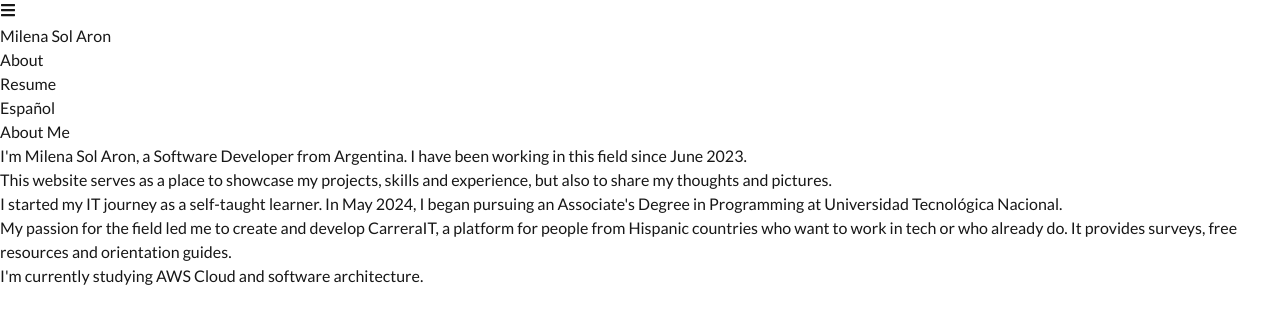
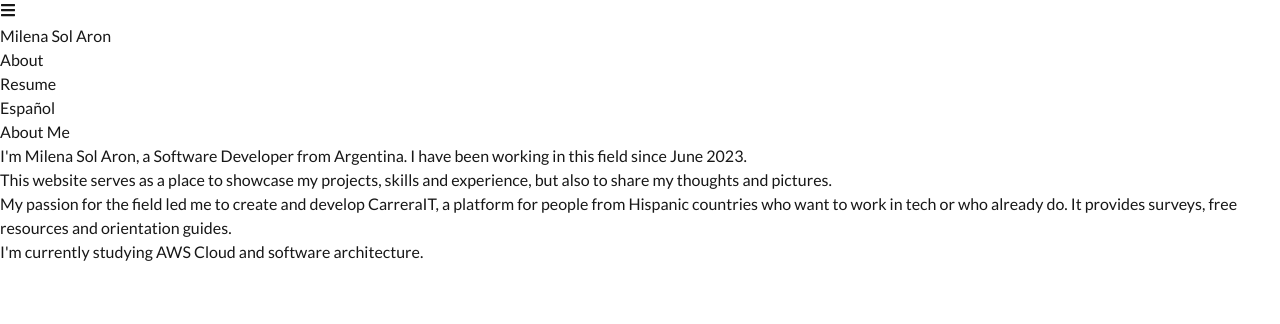
Before and after one commit to aronmilenasol/personal-website, a Next.js app: page /en/about in a window 1280 px wide. Shown: the top 324 px of the page. Built offline with nearby package versions, Linux system fonts and the light colour scheme.

Commit message:
refactor: remove the education paragraph from about.

```diff
--- a/messages/en.json
+++ b/messages/en.json
@@ -8,7 +8,6 @@
     "about-title": "About Me",
     "introduction": "I'm Milena Sol Aron, a Software Developer from Argentina. I have been working in this field since June 2023.",
     "website": "This website serves as a place to showcase my projects, skills and experience, but also to share my thoughts and pictures.",
-    "education": "I started my IT journey as a self-taught learner. In May 2024, I began pursuing an Associate's Degree in Programming at Universidad Tecnológica Nacional.",
     "carrerait": "My passion for the field led me to create and develop CarreraIT, a platform for people from Hispanic countries who want to work in tech or who already do. It provides surveys, free resources and orientation guides.",
     "studying": "I'm currently studying AWS Cloud and software architecture."
   },
--- a/messages/es.json
+++ b/messages/es.json
@@ -8,7 +8,6 @@
     "about-title": "Sobre mí",
     "introduction": "Soy Milena Sol Aron, una desarrolladora de software de Argentina. Estoy trabajando en el rubro desde junio de 2023.",
     "website": "Este sitio web es un espacio para mostrar mis proyectos personales, experiencia y habilidades, pero también para compartir pensamientos e imágenes.",
-    "education": "Comencé mis estudios de manera autodidacta. En mayo de 2024, empecé a estudiar una Tecnicatura en Programación en la Universidad Tecnológica Nacional.",
     "carrerait": "Mi pasión por el rubro me llevó a crear y desarrollar CarreraIT, una plataforma para personas de países hispanohablantes que quieren trabajar en IT o que ya lo hacen. Ofrece encuestas, recursos gratuitos y guías de orientación.",
     "studying": "Actualmente estoy estudiando AWS Cloud y arquitectura de software."
   },
--- a/src/app/[locale]/about/page.tsx
+++ b/src/app/[locale]/about/page.tsx
@@ -12,7 +12,6 @@ export default function About() {
       <div className="space-y-6 max-w-2xl bg-white p-6 rounded-lg shadow-lg">
         <p className={paragraphClasses}>{t("introduction")}</p>
         <p className={paragraphClasses}>{t("website")}</p>
-    <p className={paragraphClasses}>{t("education")}</p>
         <p className={paragraphClasses}>{t("carrerait")}</p>
         <p className={paragraphClasses}>{t("studying")}</p>
       </div>
```
Lines whose indentation alone changed are shown as unchanged.
